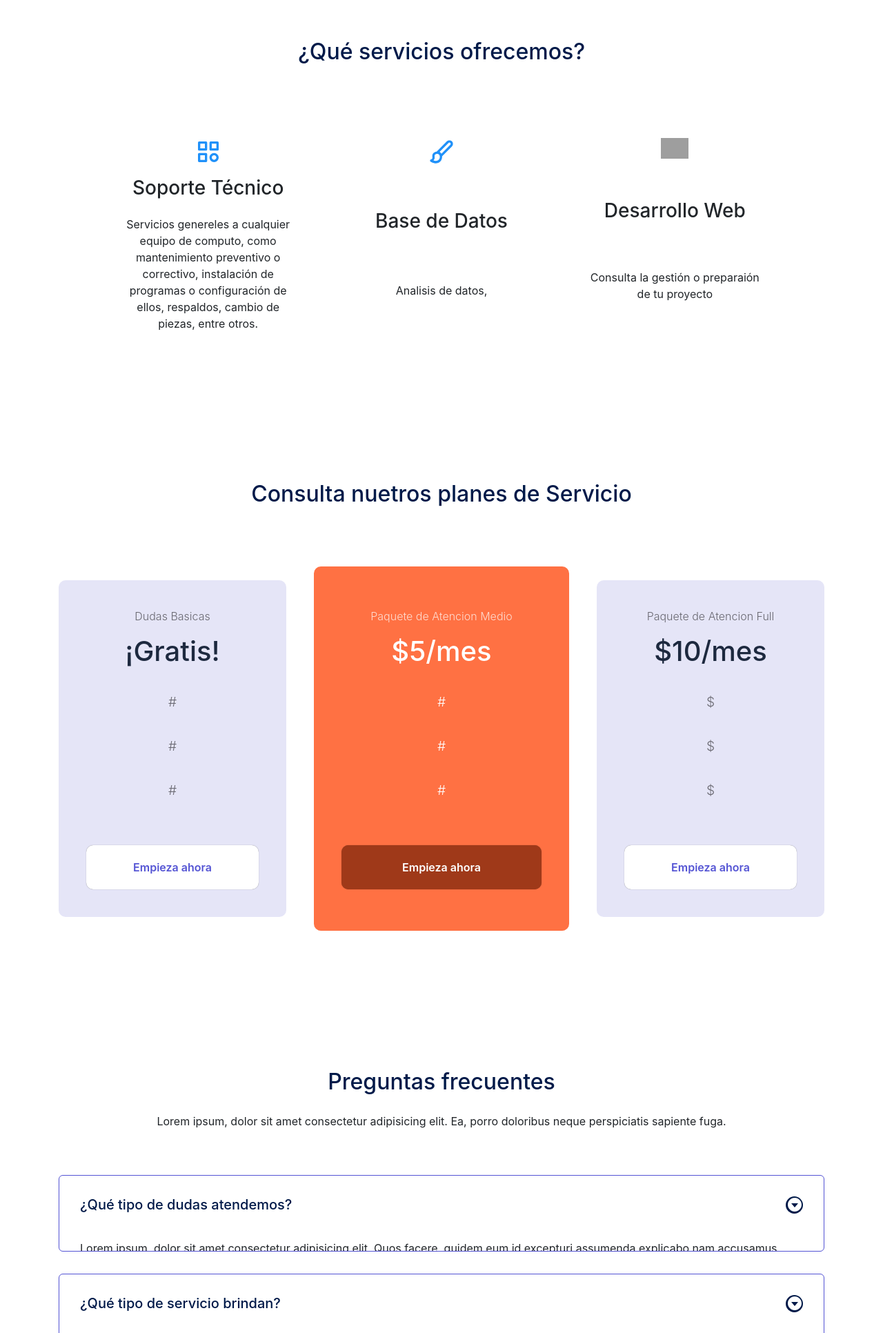
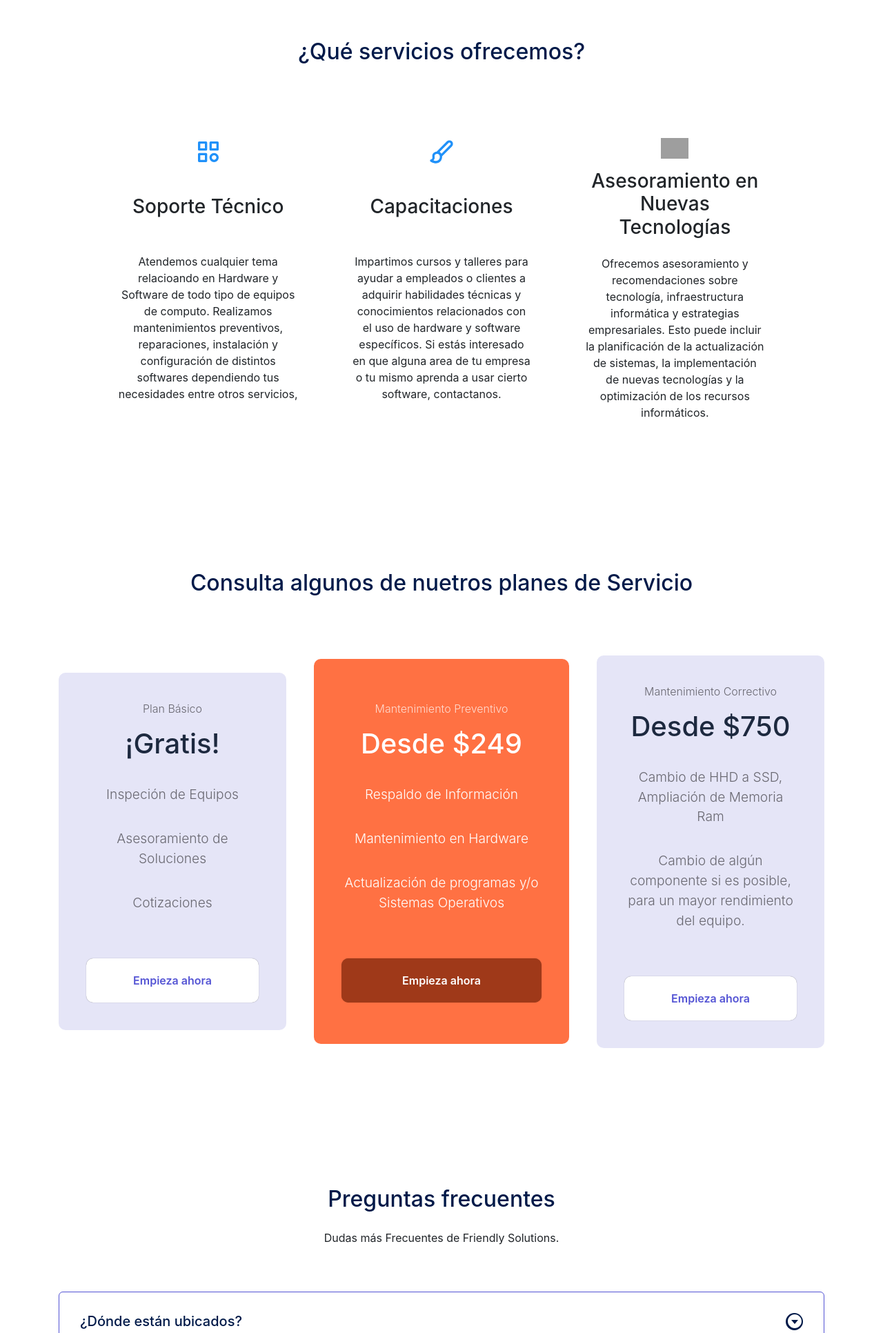
Before and after one commit to JorgeGodina00/ProyectoIntegradorWeb, a Flask app: page / in a window 1280 px wide. Shown: the part 1193-3125 px from the top of the page at 69% size. Run offline with Flask 3, Linux system fonts and the light colour scheme; some libraries are stand-ins or nearby versions; grey boxes are pictures that could not be loaded.

Commit message:
Index
Correxión de index

```diff
--- a/templates/index.html
+++ b/templates/index.html
@@ -21,24 +21,31 @@
                 <img src="./images/shapes.svg" alt="" class="about__icon">
                 <h3 class="about__title">Soporte Técnico</h3>
                 <p class="about__paragrah">
-                    Servicios genereles a cualquier equipo de computo, como mantenimiento
-                    preventivo o correctivo, instalación de programas o configuración de ellos,
-                    respaldos, cambio de piezas, entre otros.
-                </p>
+                    Atendemos cualquier tema relacioando en Hardware y Software de todo tipo de
+                    equipos de computo. Realizamos mantenimientos
+                    preventivos, reparaciones, instalación y configuración de distintos softwares
+                    dependiendo tus necesidades
+                     entre otros servicios,
             </article>
 
             <article class="about__icons">
                 <img src="./images/paint.svg" alt="" class="about__icon">
-                <h3 class="about__title">Base de Datos</h3>
-                <p class="about__paragrah">Analisis de datos,
+                <h3 class="about__title">Capacitaciones</h3>
+                <p class="about__paragrah">Impartimos cursos y talleres para ayudar a empleados o clientes a adquirir
+                    habilidades técnicas y conocimientos relacionados con el uso de hardware
+                    y software específicos. Si estás interesado en que alguna area de tu empresa
+                    o tu mismo aprenda a usar cierto software, contactanos.
 
                 </p>
             </article>
 
             <article class="about__icons">
                 <img src="./images/iconscode.gif" alt="" class="about__icon">
-                <h3 class="about__title">Desarrollo Web</h3>
-                <p class="about__paragrah">Consulta la gestión o preparaión de tu proyecto
+                <h3 class="about__title">Asesoramiento en Nuevas Tecnologías</h3>
+                <p class="about__paragrah">Ofrecemos asesoramiento y recomendaciones sobre tecnología, infraestructura
+                    informática y estrategias empresariales. Esto puede incluir la planificación
+                    de la actualización de sistemas, la implementación de nuevas tecnologías y
+                    la optimización de los recursos informáticos.
 
                 </p>
             </article>
@@ -46,45 +53,46 @@
     </section>
 
     <section class="price container">
-        <h2 class="subtitle">Consulta nuetros planes de Servicio</h2>
+        <h2 class="subtitle">Consulta algunos de nuetros planes de Servicio</h2>
 
         <div class="price__table">
             <div class="price__element">
-                <p class="price__name">Dudas Basicas</p>
+                <p class="price__name">Plan Básico</p>
                 <h3 class="price__price">¡Gratis!</h3>
 
                 <div class="price__items">
-                    <p class="price__features">#</p>
-                    <p class="price__features">#</p>
-                    <p class="price__features">#</p>
+                    <p class="price__features">Inspeción de Equipos</p>
+                    <p class="price__features">Asesoramiento de Soluciones</p>
+                    <p class="price__features">Cotizaciones</p>
                 </div>
 
-                <a href="#" class="price__cta">Empieza ahora</a>
+                <a href="/servicio" class="price__cta">Empieza ahora</a>
             </div>
 
 
             <div class="price__element price__element--best">
-                <p class="price__name">Paquete de Atencion Medio</p>
-                <h3 class="price__price">$5/mes</h3>
+                <p class="price__name">Mantenimiento Preventivo</p>
+                <h3 class="price__price">Desde $249</h3>
 
                 <div class="price__items">
-                    <p class="price__features">#</p>
-                    <p class="price__features">#</p>
-                    <p class="price__features">#</p>
+                    <p class="price__features">Respaldo de Información</p>
+                    <p class="price__features">Mantenimiento en Hardware</p>
+                    <p class="price__features">Actualización de programas y/o Sistemas Operativos </p>
                 </div>
 
-                <a href="#" class="price__cta">Empieza ahora</a>
+                <a href="/servicio" class="price__cta">Empieza ahora</a>
             </div>
 
 
             <div class="price__element">
-                <p class="price__name">Paquete de Atencion Full</p>
-                <h3 class="price__price">$10/mes</h3>
+                <p class="price__name">Mantenimiento Correctivo</p>
+                <h3 class="price__price">Desde $750</h3>
 
                 <div class="price__items">
-                    <p class="price__features">$</p>
-                    <p class="price__features">$</p>
-                    <p class="price__features">$</p>
+                    <p class="price__features">Cambio de HHD a SSD, Ampliación de Memoria Ram</p>
+                    <p class="price__features">Cambio de algún componente si es posible,
+                        para un mayor rendimiento del equipo.
+                    </p>
                 </div>
 
                 <a href="/servicio" class="price__cta">Empieza ahora</a>
@@ -97,58 +105,56 @@
 
     <section class="questions container">
         <h2 class="subtitle">Preguntas frecuentes</h2>
-        <p class="questions__paragraph">Lorem ipsum, dolor sit amet consectetur adipisicing elit. Ea, porro
-            doloribus neque perspiciatis sapiente fuga.</p>
+        <p class="questions__paragraph">Dudas más Frecuentes de Friendly Solutions.</p>
 
         <section class="questions__container">
             <article class="questions__padding">
                 <div class="questions__answer">
-                    <h3 class="questions__title">¿Qué tipo de dudas atendemos?
+                    <h3 class="questions__title">¿Dónde están ubicados?
                         <span class="questions__arrow">
-                            <img src="./images/arrow.svg" class="questions__img">
+                            <img src="../static//images/arrow.svg" class="questions__img">
                         </span>
                     </h3>
 
-                    <p class="questions__show">Lorem ipsum, dolor sit amet consectetur adipisicing elit. Quos
-                        facere, quidem eum id excepturi assumenda explicabo nam accusamus veritatis voluptates
-                        eveniet adipisci, dicta nihil nemo modi possimus officiis quam atque? Lorem ipsum, dolor sit
-                        amet consectetur adipisicing elit. Quos facere, quidem eum id excepturi assumenda explicabo
-                        nam accusamus veritatis voluptates eveniet adipisci, dicta nihil nemo modi possimus officiis
-                        quam atque?</p>
+                    <p class="questions__show">Actualmente contamos con un servicio a domicilio  para recivimiento
+                        de equipos, siempre y cuando haya un espacio de tiempo rasonable de la fecha en la que se
+                        haya puesto en contacto con nosostros. Friendly Solutions les
+                        dará servicio a los equipos en un espacio de trabajo privado adaptado por nosotros.
+
+                    </p>
                 </div>
             </article>
 
             <article class="questions__padding">
                 <div class="questions__answer">
-                    <h3 class="questions__title">¿Qué tipo de servicio brindan?
+                    <h3 class="questions__title">¿Cuentán con alguna garantía?
                         <span class="questions__arrow">
-                            <img src="./images/arrow.svg" class="questions__img">
+                            <img src="../static//images/arrow.svg" class="questions__img">
                         </span>
                     </h3>
 
-                    <p class="questions__show">Lorem ipsum, dolor sit amet consectetur adipisicing elit. Quos
-                        facere, quidem eum id excepturi assumenda explicabo nam accusamus veritatis voluptates
-                        eveniet adipisci, dicta nihil nemo modi possimus officiis quam atque? Lorem ipsum, dolor sit
-                        amet consectetur adipisicing elit. Quos facere, quidem eum id excepturi assumenda explicabo
-                        nam accusamus veritatis voluptates eveniet adipisci, dicta nihil nemo modi possimus officiis
-                        quam atque?</p>
+                    <p class="questions__show">Por supuesto que sí, todos nuestos servicios
+                        de hardware cuentan con alguna garatía (La cuál dependera del componente,
+                        calidad y cuidado). En todas las entregas se menciona que garantía se
+                        obtendrá y algunas recomendaciones para el cuidadoo del equipo.
+                    </p>
                 </div>
             </article>
 
             <article class="questions__padding">
                 <div class="questions__answer">
-                    <h3 class="questions__title">¿Por qué precios tan bajos?
+                    <h3 class="questions__title">¿Cuentán con Soporte Remoto?
                         <span class="questions__arrow">
-                            <img src="./images/arrow.svg" class="questions__img">
+                            <img src="../static//images/arrow.svg" class="questions__img">
                         </span>
                     </h3>
 
-                    <p class="questions__show">Lorem ipsum, dolor sit amet consectetur adipisicing elit. Quos
-                        facere, quidem eum id excepturi assumenda explicabo nam accusamus veritatis voluptates
-                        eveniet adipisci, dicta nihil nemo modi possimus officiis quam atque? Lorem ipsum, dolor sit
-                        amet consectetur adipisicing elit. Quos facere, quidem eum id excepturi assumenda explicabo
-                        nam accusamus veritatis voluptates eveniet adipisci, dicta nihil nemo modi possimus officiis
-                        quam atque?</p>
+                    <p class="questions__show">También contamos en Servicios Remotos, usando
+                        ciertas herramientas que nos permitan conectarnos a sus dispositivos.
+                       Este servicio es unicamente en un horario de 8am a 1pm. Sin embargo, contamos
+                       con atención o aclaración de algún problema por Whatsapp
+
+                    </p>
                 </div>
             </article>
         </section>
```
Also changed, not shown: templates/acerca.html (+10 -5 lines), static/images/george.jpg (added).
